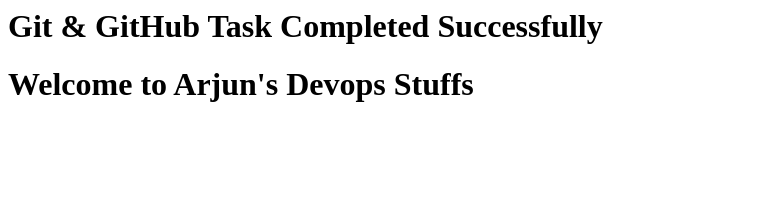
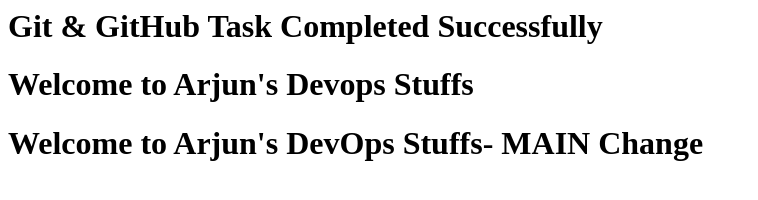
Before and after one commit to arjunkapparad/git_task, a plain HTML site: page index.html in a window 1280 px wide. Shown: the whole page, without its empty margins (0-758 px from the left). Drawn offline with Linux system fonts and the light colour scheme.

Commit message:
Main branch change

```diff
--- a/index.html
+++ b/index.html
@@ -1,2 +1,3 @@
 <h1>Git & GitHub Task Completed Successfully</h1>
 <h1>Welcome to Arjun's Devops Stuffs</h1>
+<h1>Welcome to Arjun's DevOps Stuffs- MAIN Change</h>
```
